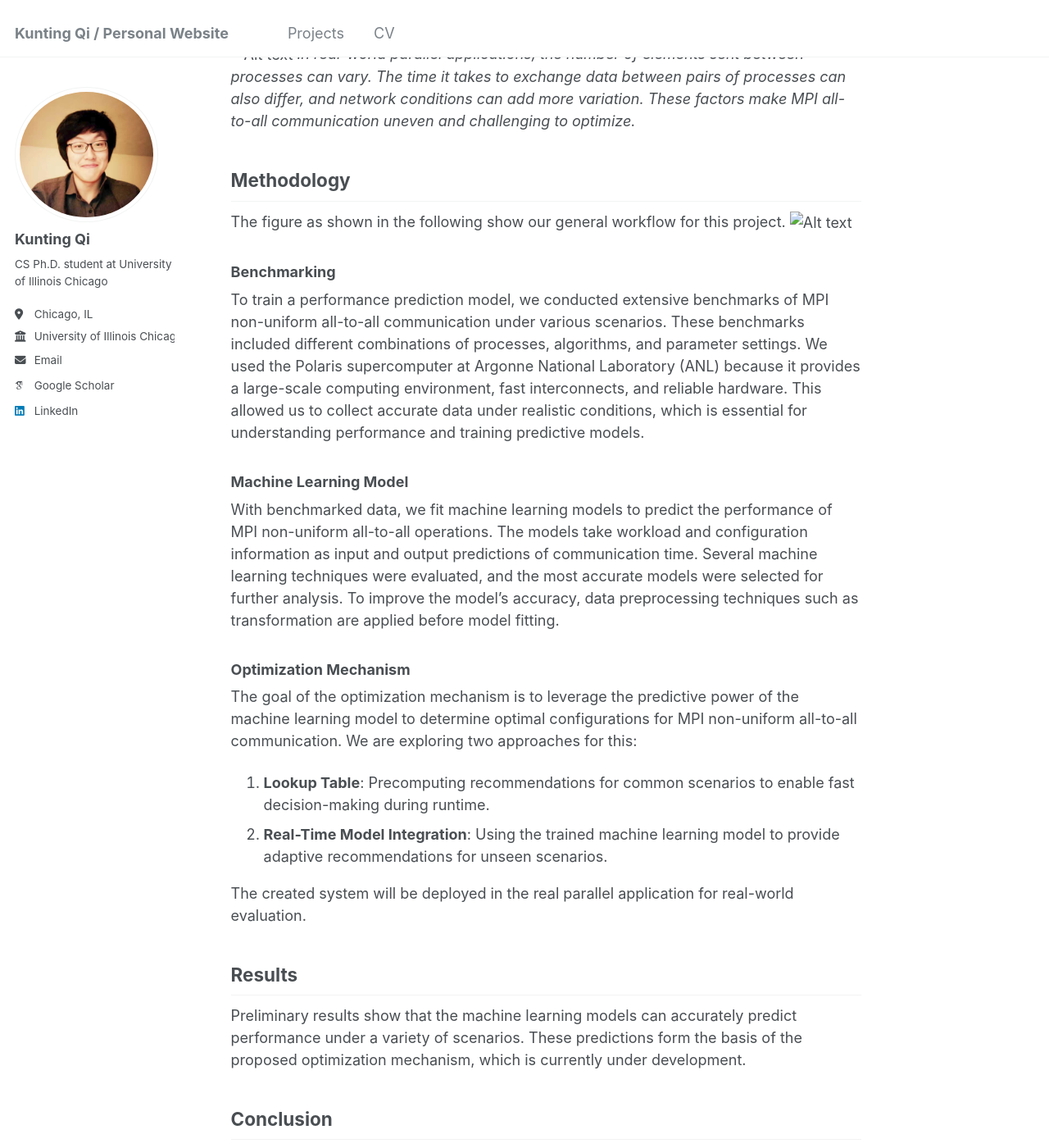
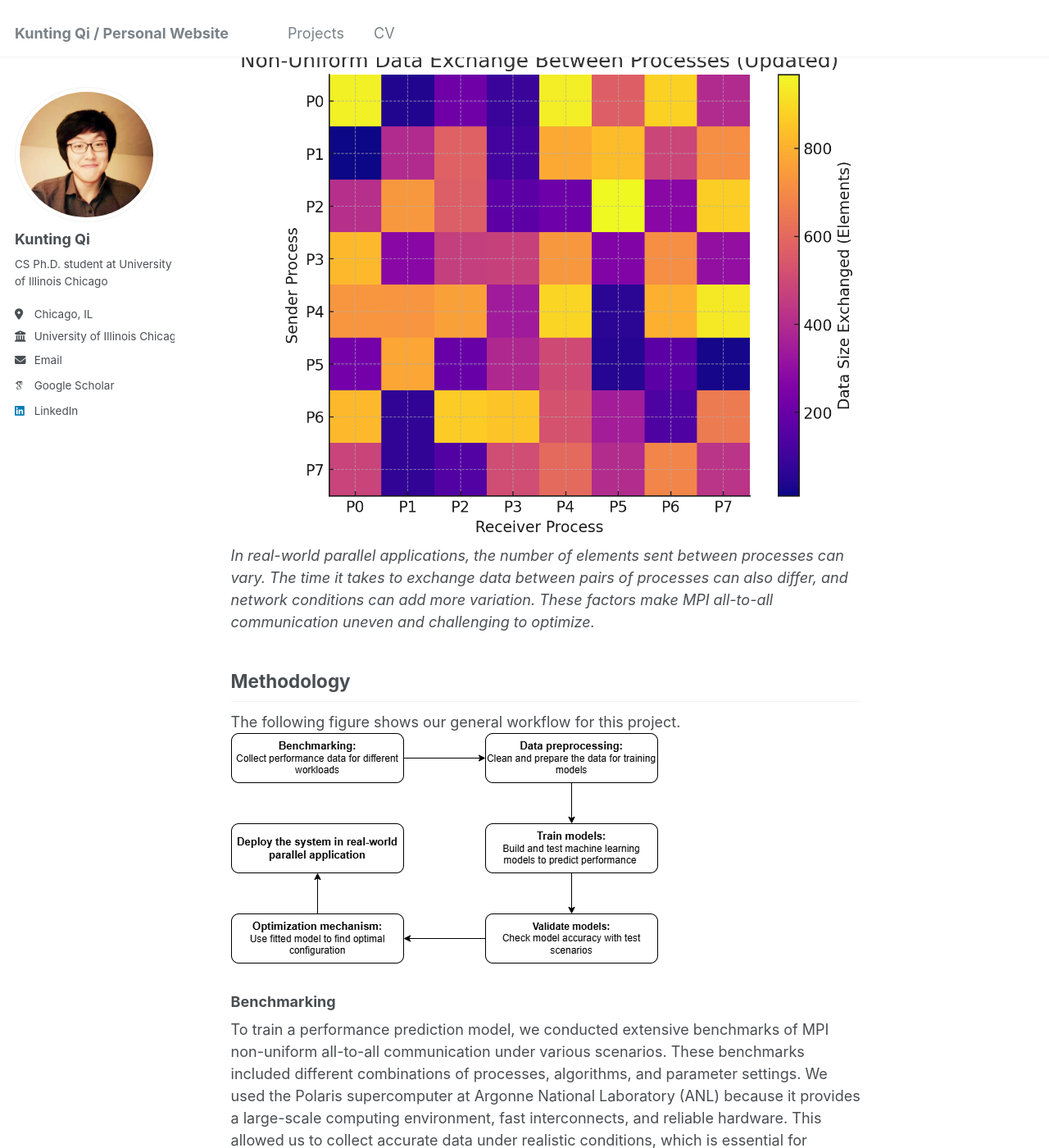
Before and after one commit to qktttt/qktttt.github.io, a Jekyll site: the page built from _portfolio/portfolio-2.md, in a window 1280 px wide and 1400 px high, scrolled down 972 px. Shown: the whole window at 82% size. Built offline with Jekyll 4.4.1, drawn with Linux system fonts in a browser that asks for light colours; some web fonts are replaced.

Commit message:
a little change

```diff
--- a/_portfolio/portfolio-2.md
+++ b/_portfolio/portfolio-2.md
@@ -18,12 +18,12 @@ In parallel applications, data exchange between processes can take a lot of time
 
 In this project, we used supervised machine learning to build a system that predicts how well different algorithms perform with different settings for non-uniform MPI all-to-all communication. The system uses these predictions to automatically choose the best algorithm and settings for a given workload. This machine learning approach replaces fixed rules, making the system more flexible and better at handling different workloads and network conditions, which helps improve the performance of parallel applications.
 
-![Alt text](images/MPI_nonuniform.png)
+![Alt text](/images/MPI_nonuniform.png)
 *In real-world parallel applications, the number of elements sent between processes can vary. The time it takes to exchange data between pairs of processes can also differ, and network conditions can add more variation. These factors make MPI all-to-all communication uneven and challenging to optimize.*
 
 ## Methodology
-The figure as shown in the following show our general workflow for this project.
-![Alt text](images/mpi_workflow.png)
+The following figure shows our general workflow for this project.
+![Alt text](/images/mpi_workflow.png)
 
 ### Benchmarking
 To train a performance prediction model, we conducted extensive benchmarks of MPI non-uniform all-to-all communication under various scenarios. These benchmarks included different combinations of processes, algorithms, and parameter settings. We used the Polaris supercomputer at Argonne National Laboratory (ANL) because it provides a large-scale computing environment, fast interconnects, and reliable hardware. This allowed us to collect accurate data under realistic conditions, which is essential for understanding performance and training predictive models.
@@ -43,5 +43,3 @@ Preliminary results show that the machine learning models can accurately predict
 
 ## Conclusion
 This project develops a machine learning-driven approach to optimize MPI non-uniform all-to-all communication. By predicting performance and leveraging those predictions to suggest optimal configurations, the proposed system has the potential to significantly improve communication efficiency in parallel computing. Future steps involve refining the optimization mechanism and further validating the system.
-
-****
```
Also changed, not shown: _portfolio/portfolio-1.md (+1 -1 lines).
